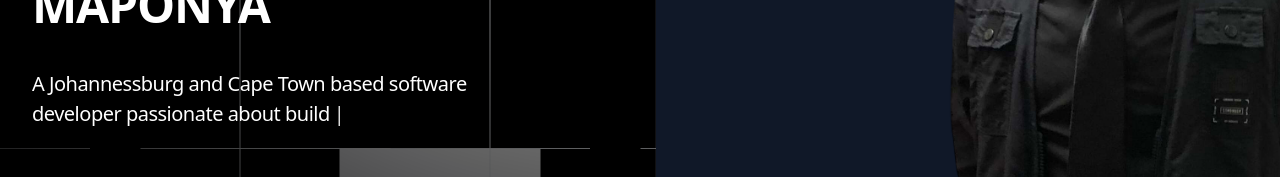
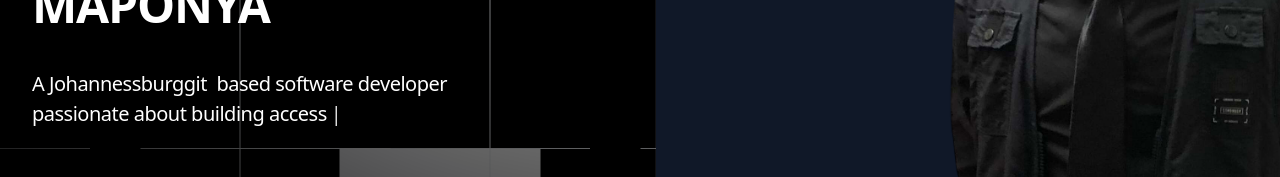
Before and after one commit to KabeloMaps/Portfolio, a React (Vite) app: page / in a window 1280 px wide. Shown: the part 507-684 px from the top of the page. Built offline with nearby package versions, Linux system fonts and the light colour scheme; a web font is replaced by a local one.

Commit message:
Done with the hover effect

```diff
--- a/src/components/FeatureSection.tsx
+++ b/src/components/FeatureSection.tsx
@@ -15,7 +15,7 @@ export default function FeatureSection() {
         </div>
       </div>
       <div className="feature-container grid grid-cols-2  gap-28 text-white">
-        <div className="image-container py-36 px-36 my-5 bg-neutral-600 rounded-3xl ">
+        <div className="image-container py-36 px-36 my-5 bg-neutral-600 object-fit object-fit-cover rounded-3xl ">
           <div className="hover-3d">
             {/* content */}
             <figure className="max-w-100 hover-gallery rounded-2xl">
@@ -23,8 +23,11 @@ export default function FeatureSection() {
                 src="/public/assets/projects/E-commerce-Preview.jpg"
                 alt="3D card"
               />
-
               <img src="/assets/E-commerce/active-states-basket-empty.jpg" />
+              <img
+                src="/public/assets/E-commerce/Screenshot 2025-12-03 at 12.40.59.jpg"
+                className="object-fit"
+              />
               <img src="/assets/E-commerce/active-states-basket-filled.jpg" />
               <img src="/assets/E-commerce/active-states-lightbox.jpg" />
               <img src="/assets/E-commerce/desktop-design-lightbox.jpg" />
--- a/src/components/HeroSection.tsx
+++ b/src/components/HeroSection.tsx
@@ -48,7 +48,7 @@ export default function HeroSection() {
               <p className="mt-6text-xl/8 text-[1.25rem] text-white">
                 <TextType
                   text={[
-                    "A Johannessburg and Cape Town based software developer passionate about building accessible and user friendly websites ",
+                    "A Johannessburggit  based software developer passionate about building accessible and user friendly websites ",
                   ]}
                   typingSpeed={75}
                   pauseDuration={500}
```
Also changed, not shown: public/assets/E-commerce/Screenshot 2025-12-03 at 12.40.59.jpg (added).
